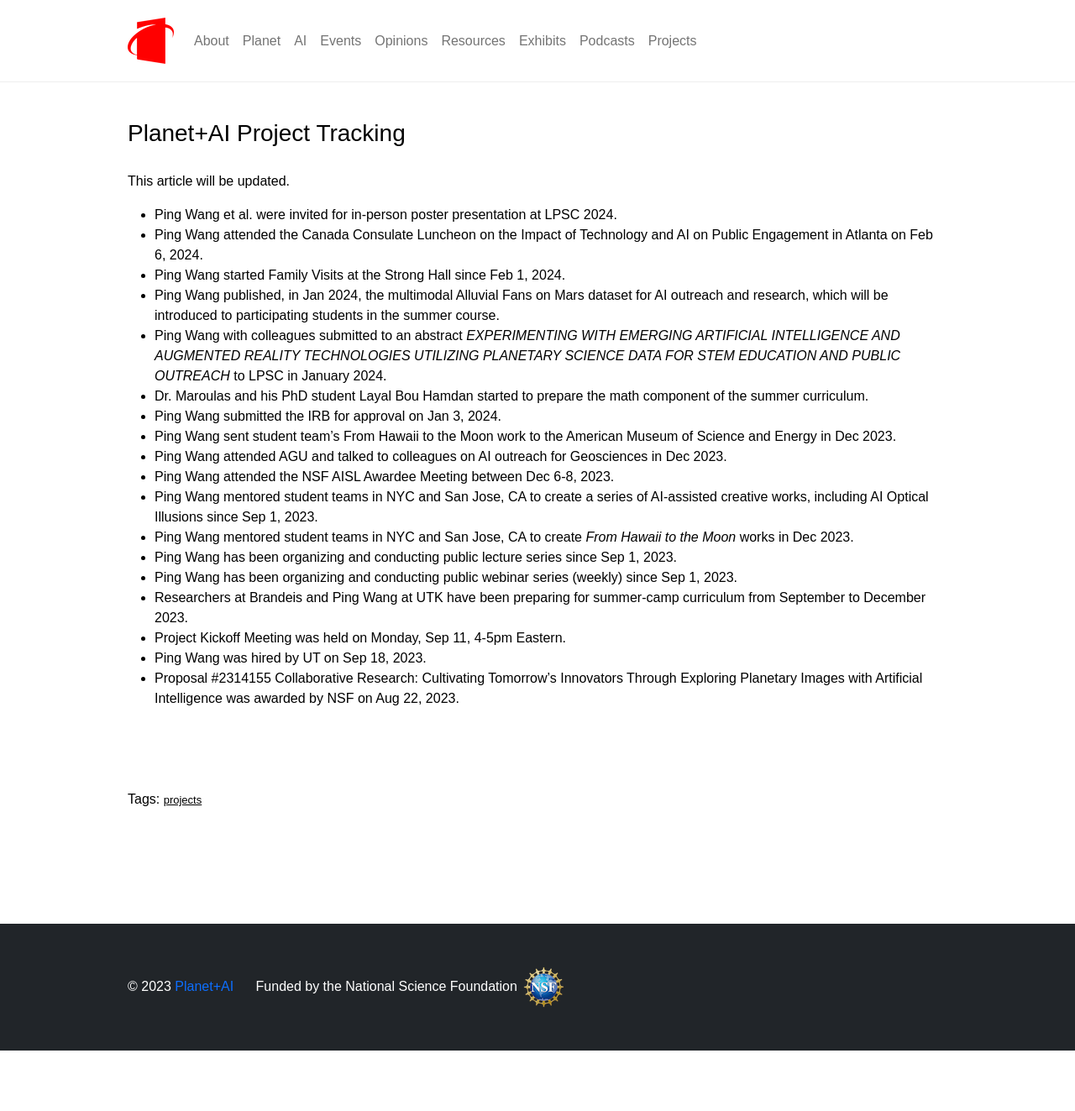
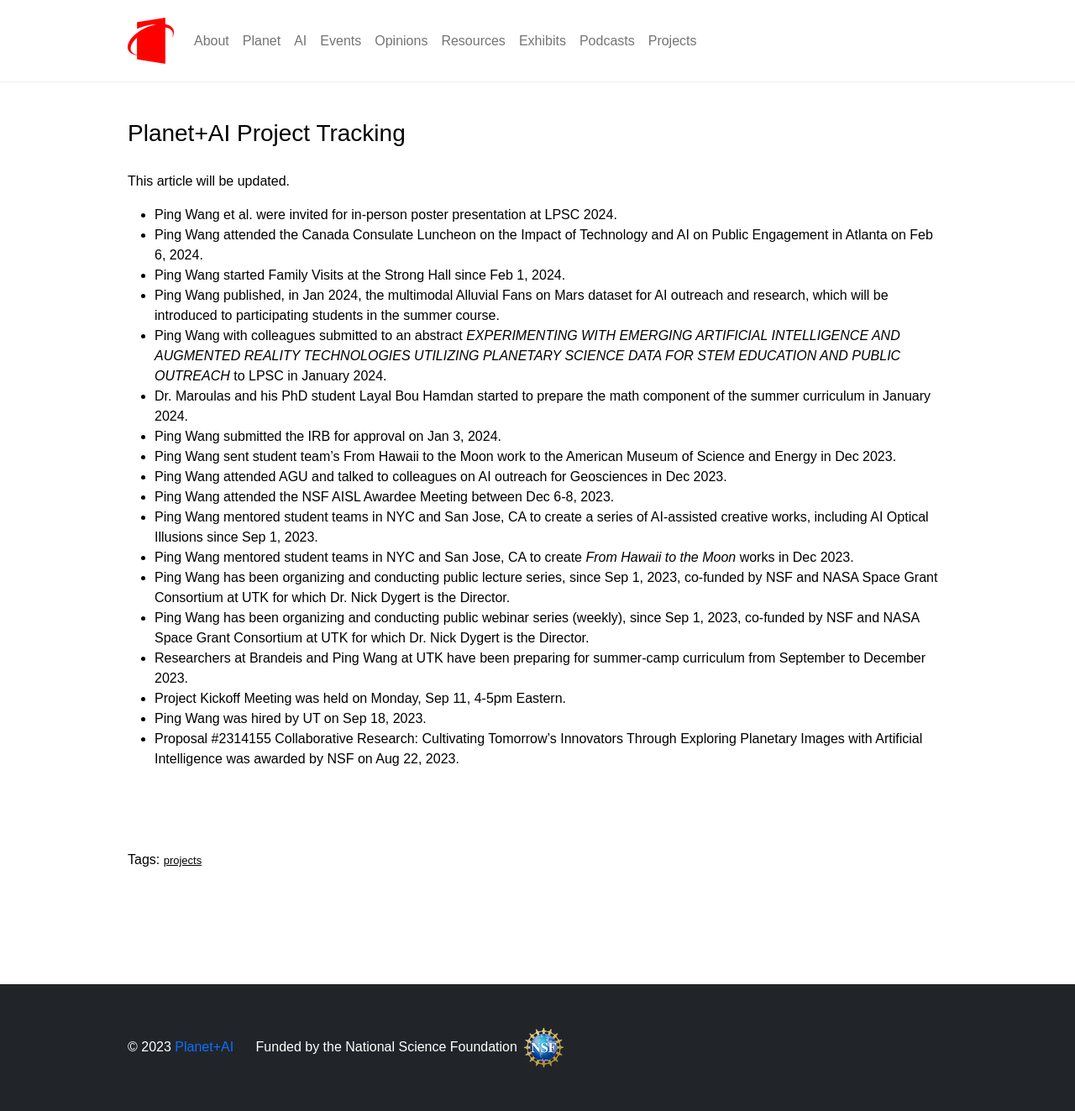
Before and after one commit to planet-ai-2023/planet-ai-2023.github.io, a Jekyll site: the page built from _posts/2024-2-18-planet-ai-project-tracking.md, in a window 1280 px wide. Shown: the whole page at 84% size. Built offline with Jekyll 4.4.1, drawn with Linux system fonts in a browser that asks for light colours; before the commit the page ends 1251 px from its top, so only the background shows below that.

Commit message:
Add files via upload

```diff
--- a/_posts/2024-2-18-planet-ai-project-tracking.md
+++ b/_posts/2024-2-18-planet-ai-project-tracking.md
@@ -13,15 +13,15 @@ This article will be updated.
 - Ping Wang started Family Visits at the Strong Hall since Feb 1, 2024.
 - Ping Wang published, in Jan 2024, the multimodal Alluvial Fans on Mars dataset for AI outreach and research, which will be introduced to participating students in the summer course.
 - Ping Wang with colleagues submitted to an abstract *EXPERIMENTING WITH EMERGING ARTIFICIAL INTELLIGENCE AND AUGMENTED REALITY TECHNOLOGIES UTILIZING PLANETARY SCIENCE DATA FOR STEM EDUCATION AND PUBLIC OUTREACH* to LPSC in January 2024.
-- Dr. Maroulas and his PhD student Layal Bou Hamdan started to prepare the math component of the summer curriculum.
+- Dr. Maroulas and his PhD student Layal Bou Hamdan started to prepare the math component of the summer curriculum in January 2024.
 - Ping Wang submitted the IRB for approval on Jan 3, 2024.
 - Ping Wang sent student team's From Hawaii to the Moon work to the American Museum of Science and Energy in Dec 2023.
 - Ping Wang attended AGU and talked to colleagues on AI outreach for Geosciences in Dec 2023.
 - Ping Wang attended the NSF AISL Awardee Meeting between Dec 6-8, 2023.
 - Ping Wang mentored student teams in NYC and San Jose, CA to create a series of AI-assisted creative works, including AI Optical Illusions since Sep 1, 2023.
 - Ping Wang mentored student teams in NYC and San Jose, CA to create *From Hawaii to the Moon* works in Dec 2023.
-- Ping Wang has been organizing and conducting public lecture series since Sep 1, 2023.
-- Ping Wang has been organizing and conducting public webinar series (weekly) since Sep 1, 2023.
+- Ping Wang has been organizing and conducting public lecture series, since Sep 1, 2023, co-funded by NSF and NASA Space Grant Consortium at UTK for which Dr. Nick Dygert is the Director.
+- Ping Wang has been organizing and conducting public webinar series (weekly), since Sep 1, 2023, co-funded by NSF and NASA Space Grant Consortium at UTK for which Dr. Nick Dygert is the Director.
 - Researchers at Brandeis and Ping Wang at UTK have been preparing for summer-camp curriculum from September to December 2023.
 - Project Kickoff Meeting was held on Monday, Sep 11, 4-5pm Eastern.
 - Ping Wang was hired by UT on Sep 18, 2023.
```
